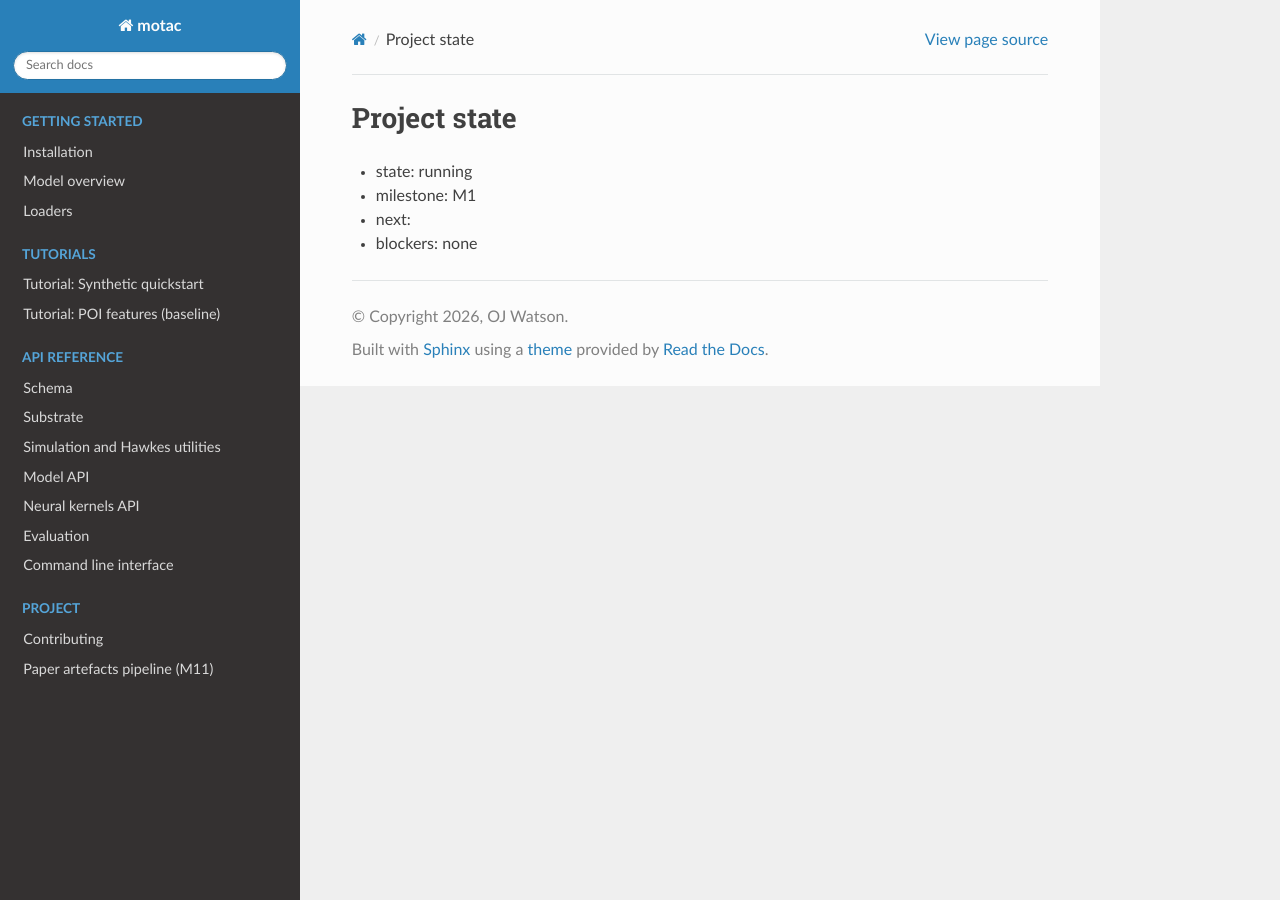
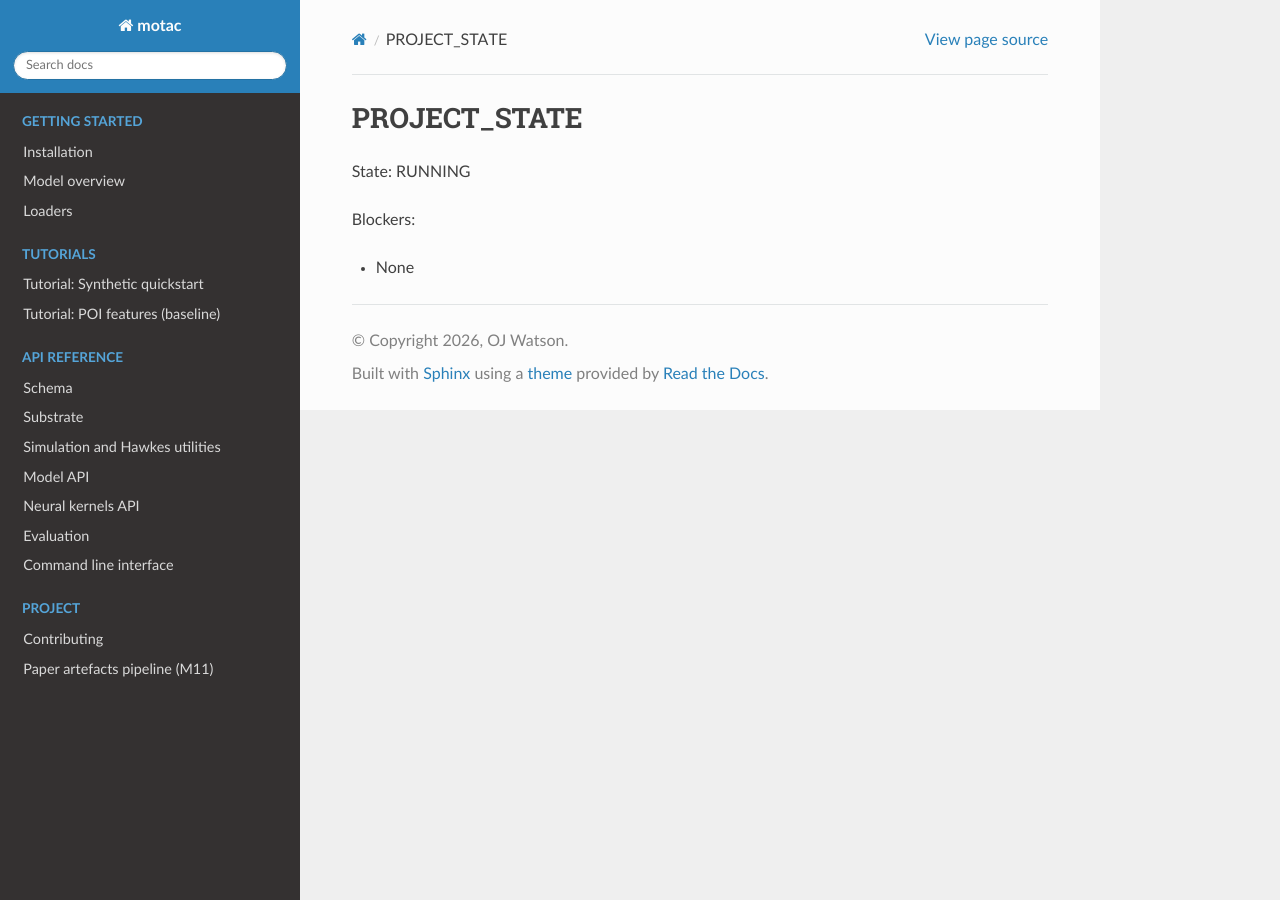
Before and after one commit to OJWatson/motac, a Sphinx documentation site: the page built from docs/agent/PROJECT_STATE.md, in a window 1280 px wide. Built offline with Sphinx 7.4.7 and the Read the Docs theme 3.1.0, drawn with Linux system fonts in a browser that asks for light colours.

Commit message:
chore(agent): add continuity docs/agent scaffolding

```diff
--- a/docs/agent/PROJECT_STATE.md
+++ b/docs/agent/PROJECT_STATE.md
@@ -1,6 +1,6 @@
-# Project state
+# PROJECT_STATE
 
-- state: running
-- milestone: M1
-- next:
-- blockers: none
+State: RUNNING
+
+Blockers:
+- None
```
Also changed, not shown: docs/agent/CHANGELOG_AGENT.md (added, +3 -0 lines), docs/agent/DECISIONS.md (added, +3 -0 lines), docs/agent/KNOWN_ISSUES.md (added, +3 -0 lines), docs/agent/NEXT_TASKS.md (+2 -4 lines), docs/agent/RUNBOOK.md (added, +10 -0 lines), docs/agent/SCOPE.md (added, +7 -0 lines), docs/agent/TRACE.md (added, +6 -0 lines).
